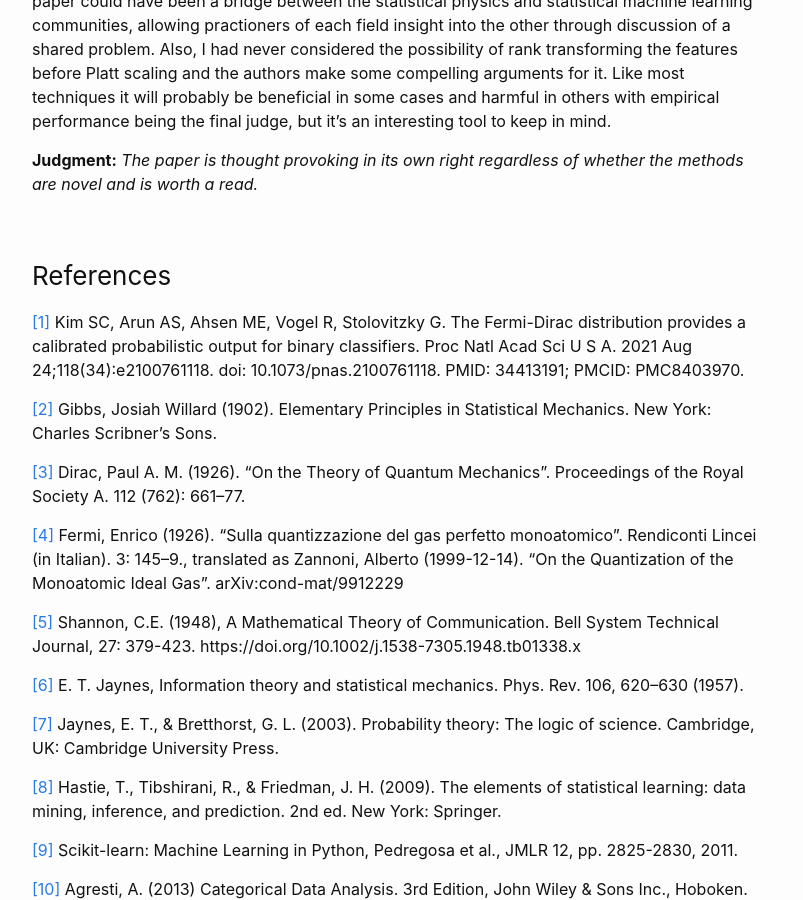
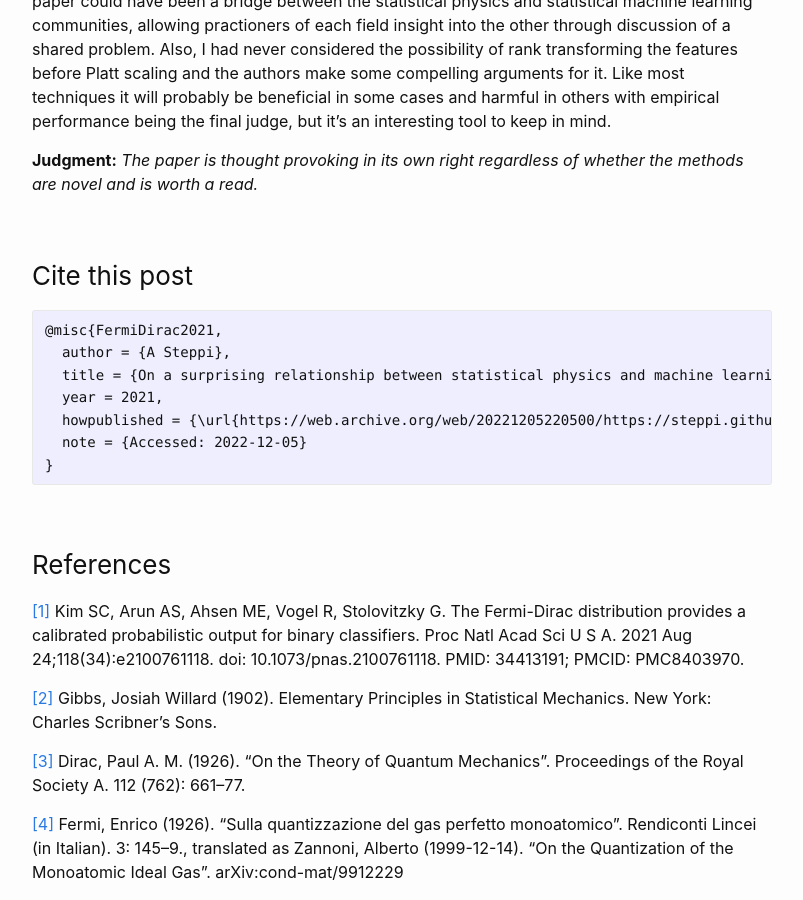
Before and after one commit to steppi/steppi.github.io, a Jekyll site: the page built from _posts/2021-10-01-fermi-dirac.md, in a window 1280 px wide and 900 px high, scrolled down 13566 px. Shown: the whole window, without its empty margins (238-1041 px from the left). Built offline with Jekyll 4.4.1, drawn with Linux system fonts in a browser that asks for light colours.

Commit message:
Add bibtex entry for post

````diff
--- a/_posts/2021-10-01-fermi-dirac.md
+++ b/_posts/2021-10-01-fermi-dirac.md
@@ -689,6 +689,17 @@ being the final judge, but it's an interesting tool to keep in mind.
 *The paper is thought provoking in its own right regardless of whether the methods
 are novel and is worth a read.*
 
+### Cite this post
+
+```
+@misc{FermiDirac2021,
+  author = {A Steppi},
+  title = {On a surprising relationship between statistical physics and machine learning},
+  year = 2021,
+  howpublished = {\url{https://web.archive.org/web/20221205220500/https://steppi.github.io/2021/10/01/fermi-dirac.html}},
+  note = {Accessed: 2022-12-05}
+}
+```
 
 ### References
 <a id="1">[1]</a>
````
